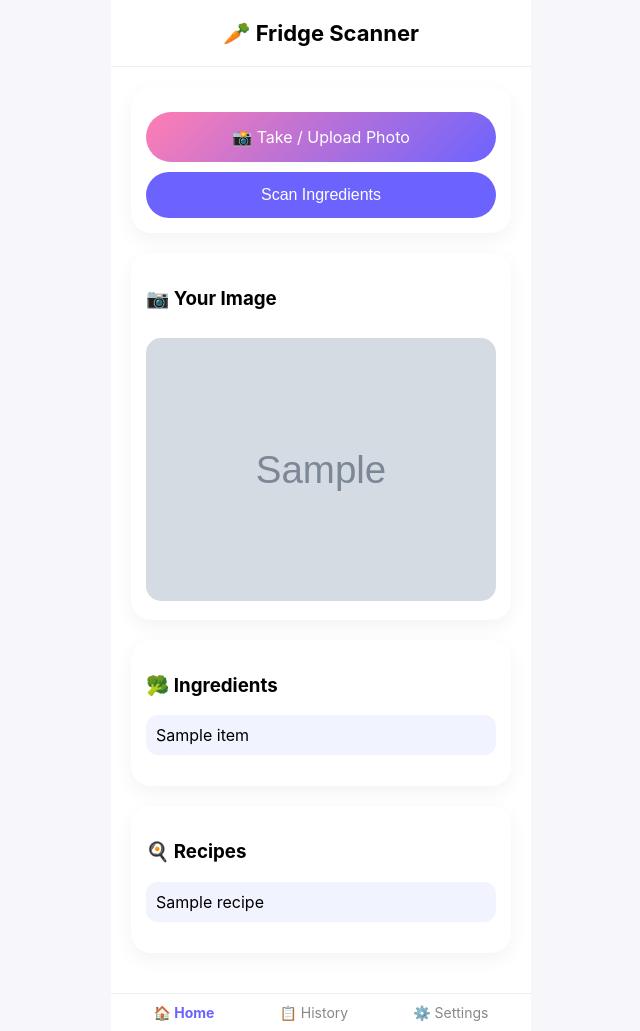
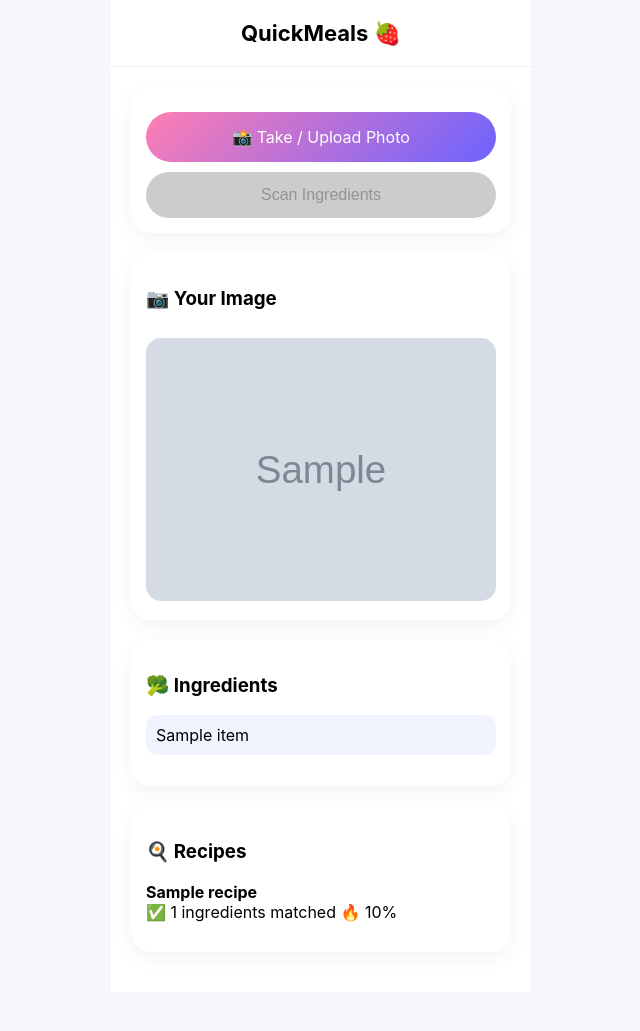
Before and after one commit to johanz043/QuickMeals, a Flask app: template templates/index.html in a window 1280 px wide. Shown: the whole page, without its empty margins (319-959 px from the left). After the commit the page ends 922 px from the top, so only its background shows below. Run offline with Flask 3, Linux system fonts and the light colour scheme; the template is opened without the code that fills it: most values are stand-ins (such as "Sample title", 1, 10 or a date in 2020); grey boxes marked "Sample" are stand-in pictures.

Commit message:
Initial commit - QuickMeals

```diff
--- a/main.py
+++ b/main.py
@@ -1,16 +1,12 @@
 # main.py
 from flask import Flask, render_template, request
 import os
-from utils.detection import detect_food
-from utils.recipes import get_recipes
+from utils.detection import detect_food       # call the detection function
+from utils.recipes import get_recipes         # call the recipe function
 
 app = Flask(__name__)
-
 UPLOAD_FOLDER = "static/uploads"
 app.config["UPLOAD_FOLDER"] = UPLOAD_FOLDER
-
-# Ensure upload folder exists
-os.makedirs(UPLOAD_FOLDER, exist_ok=True)
 
 @app.route("/", methods=["GET", "POST"])
 def index():
@@ -20,25 +16,21 @@ def index():
 
     if request.method == "POST":
         file = request.files.get("image")
-
         if file:
             filepath = os.path.join(app.config["UPLOAD_FOLDER"], file.filename)
             file.save(filepath)
-
             image = filepath
 
-            # YOLO detection
+            # Detect ingredients
             ingredients = detect_food(filepath)
 
             # Get recipes
             recipes = get_recipes(ingredients)
 
-    return render_template(
-        "index.html",
-        image=image,
-        ingredients=ingredients,
-        recipes=recipes
-    )
+    return render_template("index.html",
+                           image=image,
+                           ingredients=ingredients,
+                           recipes=recipes)
 
 if __name__ == "__main__":
     app.run(debug=True)
--- a/templates/index.html
+++ b/templates/index.html
@@ -2,176 +2,66 @@
 <!DOCTYPE html>
 <html>
 <head>
-    <title>Fridge Scanner</title>
+    <title>QuickMeals</title>
+    <meta name="viewport" content="width=device-width, initial-scale=1.0">
+    <style>
+        body { margin:0; font-family:-apple-system, BlinkMacSystemFont, 'Segoe UI', sans-serif; background:#f7f7fb; display:flex; flex-direction:column; align-items:center; }
+        .app { width:100%; max-width:420px; min-height:100vh; background:#fff; display:flex; flex-direction:column; }
+        .header { padding:20px; font-size:22px; font-weight:bold; text-align:center; background:white; border-bottom:1px solid #eee; }
+        .content { flex:1; padding:20px; overflow-y:auto; }
 
-    <!-- Mobile scaling -->
-    <meta name="viewport" content="width=device-width, initial-scale=1.0">
+        .card { background:#fff; border-radius:20px; padding:15px; margin-bottom:20px; box-shadow:0 6px 20px rgba(0,0,0,0.05); animation:fadeIn 0.5s ease; }
+        .upload-btn { display:block; text-align:center; background:linear-gradient(135deg, #ff7eb3, #6c63ff); color:white; padding:15px; border-radius:30px; font-size:16px; cursor:pointer; margin-top:10px; }
+        .upload-btn input { display:none; }
 
-    <style>
-        body {
-            margin: 0;
-            font-family: -apple-system, BlinkMacSystemFont, 'Segoe UI', sans-serif;
-            background: #f7f7fb;
-            display: flex;
-            flex-direction: column;
-            align-items: center;
-        }
+        button { width:100%; margin-top:10px; padding:14px; border:none; border-radius:30px; font-size:16px; }
+        #scanBtn:disabled { background:#ccc; cursor:not-allowed; }
+        #scanBtn:enabled { background:#6c63ff; color:white; cursor:pointer; }
 
-        /* App container */
-        .app {
-            width: 100%;
-            max-width: 420px;
-            min-height: 100vh;
-            background: #fff;
-            display: flex;
-            flex-direction: column;
-        }
+        img { width:100%; border-radius:15px; margin-top:10px; }
+        ul { padding:0; list-style:none; }
+        li { background:#f1f3ff; padding:10px; margin:8px 0; border-radius:12px; }
 
-        /* Header */
-        .header {
-            padding: 20px;
-            font-size: 22px;
-            font-weight: bold;
-            text-align: center;
-            background: white;
-            border-bottom: 1px solid #eee;
-        }
+        .recipe-card { cursor:pointer; transition:background 0.2s ease; margin-bottom:15px; }
+        .recipe-card:hover { background:#f5f5ff; }
+        .recipe-details { display:none; margin-top:10px; }
 
-        /* Content */
-        .content {
-            flex: 1;
-            padding: 20px;
-            overflow-y: auto;
-        }
+        .nav { display:flex; justify-content:space-around; padding:10px; border-top:1px solid #eee; background:white; }
+        .nav div { font-size:14px; color:#888; }
+        .nav .active { color:#6c63ff; font-weight:bold; }
 
-        /* Card style */
-        .card {
-            background: #fff;
-            border-radius: 20px;
-            padding: 15px;
-            margin-bottom: 20px;
-            box-shadow: 0 6px 20px rgba(0,0,0,0.05);
-            animation: fadeIn 0.5s ease;
-        }
+        .loader { border:4px solid #f3f3f3; border-top:4px solid #6c63ff; border-radius:50%; width:30px; height:30px; animation:spin 1s linear infinite; margin:15px auto; }
 
-        /* Upload button */
-        .upload-btn {
-            display: block;
-            text-align: center;
-            background: linear-gradient(135deg, #ff7eb3, #6c63ff);
-            color: white;
-            padding: 15px;
-            border-radius: 30px;
-            font-size: 16px;
-            cursor: pointer;
-            margin-top: 10px;
-        }
-
-        .upload-btn input {
-            display: none;
-        }
-
-        button {
-            width: 100%;
-            margin-top: 10px;
-            padding: 14px;
-            border: none;
-            border-radius: 30px;
-            background: #6c63ff;
-            color: white;
-            font-size: 16px;
-            cursor: pointer;
-        }
-
-        img {
-            width: 100%;
-            border-radius: 15px;
-            margin-top: 10px;
-        }
-
-        ul {
-            padding: 0;
-            list-style: none;
-        }
-
-        li {
-            background: #f1f3ff;
-            padding: 10px;
-            margin: 8px 0;
-            border-radius: 12px;
-        }
-
-        /* Bottom nav */
-        .nav {
-            display: flex;
-            justify-content: space-around;
-            padding: 10px;
-            border-top: 1px solid #eee;
-            background: white;
-        }
-
-        .nav div {
-            font-size: 14px;
-            color: #888;
-        }
-
-        .nav .active {
-            color: #6c63ff;
-            font-weight: bold;
-        }
-
-        /* Loading spinner */
-        .loader {
-            border: 4px solid #f3f3f3;
-            border-top: 4px solid #6c63ff;
-            border-radius: 50%;
-            width: 30px;
-            height: 30px;
-            animation: spin 1s linear infinite;
-            margin: 15px auto;
-        }
-
-        @keyframes spin {
-            0% { transform: rotate(0deg); }
-            100% { transform: rotate(360deg); }
-        }
-
-        @keyframes fadeIn {
-            from { opacity: 0; transform: translateY(10px); }
-            to { opacity: 1; transform: translateY(0); }
-        }
+        @keyframes spin { 0%{transform:rotate(0deg);} 100%{transform:rotate(360deg);} }
+        @keyframes fadeIn { from{opacity:0; transform:translateY(10px);} to{opacity:1; transform:translateY(0);} }
     </style>
 </head>
-
 <body>
 <div class="app">
 
-    <!-- Header -->
-    <div class="header">🥕 Fridge Scanner</div>
+    <div class="header">QuickMeals 🍓</div>
 
-    <!-- Content -->
     <div class="content">
 
-        <!-- Upload -->
         <div class="card">
             <form method="POST" enctype="multipart/form-data" onsubmit="showLoader()">
-
                 <label class="upload-btn">
                     📸 Take / Upload Photo
-                    <input type="file" name="image" accept="image/*" capture="environment">
+                    <input type="file" id="imageInput" name="image" accept="image/*" capture="environment">
                 </label>
 
-                <button type="submit">Scan Ingredients</button>
+                <!-- Disabled by default -->
+                <button type="submit" id="scanBtn" disabled>
+                    Scan Ingredients
+                </button>
             </form>
 
-            <!-- Loading -->
             <div id="loading" style="display:none;">
                 <div class="loader"></div>
                 <p style="text-align:center;">Scanning your fridge...</p>
             </div>
         </div>
 
-        <!-- Image -->
         {% if image %}
         <div class="card">
             <h3>📷 Your Image</h3>
@@ -179,7 +69,6 @@
         </div>
         {% endif %}
 
-        <!-- Ingredients -->
         {% if ingredients %}
         <div class="card">
             <h3>🥦 Ingredients</h3>
@@ -191,26 +80,38 @@
         </div>
         {% endif %}
 
-        <!-- Recipes -->
         {% if recipes %}
         <div class="card">
             <h3>🍳 Recipes</h3>
-            <ul>
-                {% for recipe in recipes %}
-                    <li>{{ recipe }}</li>
-                {% endfor %}
-            </ul>
+            {% for recipe in recipes %}
+            <div class="recipe-card" onclick="toggleDetails(this)">
+                <div class="recipe-header">
+                    <strong>{{ recipe.name }}</strong><br>
+                    ✅ {{ recipe.match_count }} ingredients matched
+                    🔥 {{ recipe.score }}%
+                </div>
+                <div class="recipe-details">
+                    <p><strong>✅ You have:</strong></p>
+                    <ul>
+                        {% for item in recipe.matching_ingredients %}
+                            <li>{{ item }}</li>
+                        {% endfor %}
+                    </ul>
+
+                    <p><strong>❌ Missing:</strong></p>
+                    <ul>
+                        {% for item in recipe.missing_ingredients %}
+                            <li>{{ item }}</li>
+                        {% endfor %}
+                    </ul>
+                </div>
+            </div>
+            {% endfor %}
         </div>
         {% endif %}
 
     </div>
 
-    <!-- Bottom Nav -->
-    <div class="nav">
-        <div class="active">🏠 Home</div>
-        <div>📋 History</div>
-        <div>⚙️ Settings</div>
-    </div>
 
 </div>
 
@@ -218,6 +119,24 @@
 function showLoader() {
     document.getElementById("loading").style.display = "block";
 }
+
+function toggleDetails(card) {
+    const details = card.querySelector('.recipe-details');
+    card.classList.toggle("expanded");
+    details.style.display = details.style.display === "block" ? "none" : "block";
+}
+
+// Enable button when image is selected
+const imageInput = document.getElementById("imageInput");
+const scanBtn = document.getElementById("scanBtn");
+
+imageInput.addEventListener("change", function() {
+    if (imageInput.files.length > 0) {
+        scanBtn.disabled = false;
+    } else {
+        scanBtn.disabled = true;
+    }
+});
 </script>
 
 </body>
```
Also changed, not shown: utils/recipes.py (+42 -6 lines).
